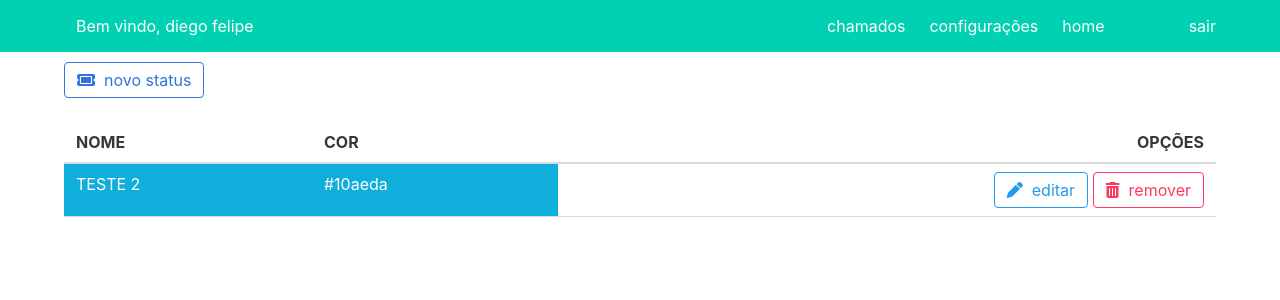
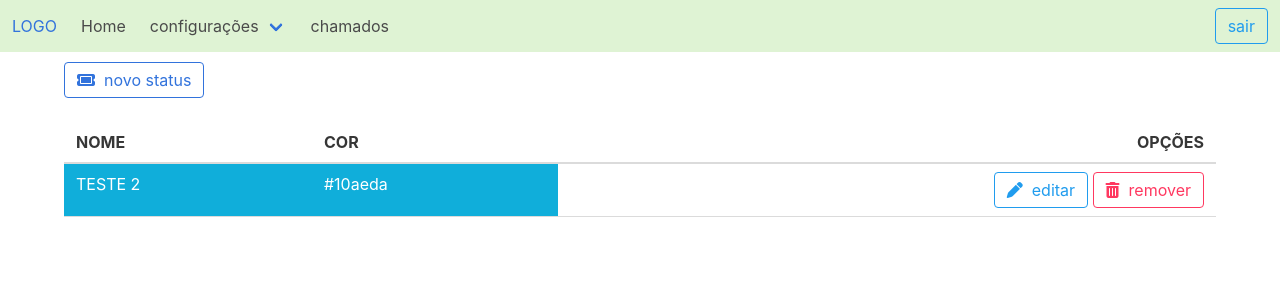
Before and after one commit to dxdiego5/tec_systema, a Flask app: page /status in a window 1280 px wide. Shown: the top 300 px of the page. Run offline with Flask 3, Linux system fonts and the light colour scheme; a user stored in the database is signed in.

Commit message:
new template menu navbar

```diff
--- a/app/__init__.py
+++ b/app/__init__.py
@@ -42,4 +42,6 @@ def create_app():
     from .routes.ticket import ticket as ticket_blueprint
     app.register_blueprint(ticket_blueprint)
 
+    from .routes.status import status as status_blueprint
+    app.register_blueprint(status_blueprint)
     return app
--- /dev/null
+++ b/app/routes/status.py
@@ -0,0 +1,68 @@
+from flask import Blueprint, flash, redirect, render_template, request, url_for
+from flask_login import login_required
+
+from app.models.models import Status, Tickets
+from .. import db
+
+status = Blueprint('status', __name__)
+
+
+@status.route('/status', methods=['GET','POST'])
+@login_required
+def status_list():
+   status = Status.query.all()
+
+   if request.method == 'GET':
+      return render_template('status/status_table.html', status = status)
+
+   elif request.method == 'POST':
+
+         # response possibles [create or update]
+         type_register = request.form.get('status_type')
+
+         # register a new status
+         if type_register == 'create':
+
+            status_name = request.form.get('status_name')
+            status_color = request.form.get('status_color')
+            if Status.query.filter_by(name=status_name.strip()).first():
+               flash(f'O nome de status {status_name.strip()} já existe.')
+               return redirect(url_for('status.status_list'))
+
+
+            status = Status(name=status_name.strip(), color=status_color)
+            db.session.add(status)
+            db.session.commit()
+            flash(f'Status criado com sucesso.')
+
+         elif type_register == 'update':
+            status_name = request.form.get('status_name_update')
+
+            status_color = request.form.get('status_color_update')
+            status_id = request.form.get('status_id_update')
+
+            # updatetd status
+            status = Status.query.get(status_id)
+            status.name = status_name.strip()
+            status.color = status_color
+            db.session.commit()
+            flash(f'Status atualizado com sucesso.')
+
+         elif type_register == 'delete':
+
+            status_id = request.form.get('status_id_delete')
+
+            # if exist ticke open actie status not delete
+            if Tickets.query.filter_by(status_id=status_id).first():
+               flash(f'Há chamados que utilizam o nome deste status, não podemos remover.')
+               return redirect(url_for('status.status_list'))
+
+            else:
+
+               Status.query.filter_by(id=status_id).delete()
+               db.session.commit()
+               flash(f'Status removido com sucesso.')
+               return redirect(url_for('status.status_list'))
+
+
+   return redirect(url_for('status.status_list'))
--- a/app/routes/ticket.py
+++ b/app/routes/ticket.py
@@ -46,7 +46,7 @@ def open_ticket():
 
          db.session.add(ticket)
          db.session.commit()
-
+         flash(f'Ticket criado com sucesso.')
          return redirect(url_for('ticket.ticket_list'))
 
 @ticket.route('/tickets')
@@ -54,62 +54,3 @@ def open_ticket():
 def ticket_list():
    tickets = Tickets.query.all()
    return render_template('ticket/ticket_table.html', tickets = tickets)
-
-@ticket.route('/status', methods=['GET','POST'])
-@login_required
-def status_list():
-   status = Status.query.all()
-
-   if request.method == 'GET':
-      return render_template('status/status_table.html', status = status)
-
-   elif request.method == 'POST':
-
-         # response possibles [create or update]
-         type_register = request.form.get('status_type')
-
-         # register a new status
-         if type_register == 'create':
-
-            status_name = request.form.get('status_name')
-            status_color = request.form.get('status_color')
-
-            if Status.query.filter_by(name=status_name.strip()).first():
-               flash(f'O nome de status {status_name.strip()} já existe.')
-               redirect(url_for('ticket.status_list'))
-
-
-            status = Status(name=status_name.strip(), color=status_color)
-            db.session.add(status)
-            db.session.commit()
-
-         elif type_register == 'update':
-            status_name = request.form.get('status_name_update')
-
-            status_color = request.form.get('status_color_update')
-            status_id = request.form.get('status_id_update')
-
-            # updatetd status
-            status = Status.query.get(status_id)
-            status.name = status_name.strip()
-            status.color = status_color
-            db.session.commit()
-
-         elif type_register == 'delete':
-
-            status_id = request.form.get('status_id_delete')
-
-            # if exist ticke open actie status not delete
-            if Tickets.query.filter_by(status_id=status_id).first():
-               flash(f'Há chamados que utilizam o nome deste status, não podemos remover.')
-               return redirect(url_for('ticket.status_list'))
-
-            else:
-
-               Status.query.filter_by(id=status_id).delete()
-               db.session.commit()
-               flash(f'Status removido com sucesso.')
-               return redirect(url_for('ticket.status_list'))
-
-
-   return redirect(url_for('ticket.status_list'))
--- a/app/static/css/style.css
+++ b/app/static/css/style.css
@@ -24,6 +24,8 @@ ul {
   }
 
   .lista-link {
+    border-radius: 5px;
+
     text-align: center;
     padding: 4px;
     background: rgb(17, 17, 17);
@@ -35,5 +37,5 @@ ul {
   }
 
   .lista-link:hover {
-    background: #5dd2b3;
+    background: #8bd8c3;
   }
--- /dev/null
+++ b/app/static/js/close-notification-bulma.js
@@ -0,0 +1,9 @@
+document.addEventListener('DOMContentLoaded', () => {
+    (document.querySelectorAll('.notification .delete') || []).forEach(($delete) => {
+      const $notification = $delete.parentNode;
+
+      $delete.addEventListener('click', () => {
+        $notification.parentNode.removeChild($notification);
+      });
+    });
+  });
--- /dev/null
+++ b/app/static/js/timeout-div-alert.js
@@ -0,0 +1,6 @@
+setTimeout(function () {
+    document.getElementById("alert").style.display = "none";
+}, 5000);
+function hide() {
+    document.getElementById("alert").style.display = "none";
+}
--- a/app/templates/base.html
+++ b/app/templates/base.html
@@ -15,73 +15,82 @@
     {% endblock %}
 
 </head>
+
 <body>
-    <section>
-        <div class="hero is-primary is-widescreen">
-            <nav class="navbar">
-                <div class="container">
+    <nav class="navbar" role="navigation" aria-label="main navigation" style="background-color: rgb(223, 243, 212);">
+        <div class="navbar-brand">
+            <a class="navbar-item" href="{{ url_for('main.index') }}">
+                LOGO
+                <!-- <img src="https://bulma.io/images/bulma-logo.png" width="112" height="28"> -->
+            </a>
 
-                    <div id="navbarMenuHeroA" class="navbar-menu">
-                        <div class="navbar-start teste">
-                            {% if current_user.is_authenticated %}
-                            <h6 class="navbar-item" style="color: white;">Bem vindo, {{current_user.name | lower}}</h6>
-                            {% endif %}
+            <a role="button" class="navbar-burger burger" aria-label="menu" aria-expanded="false"
+                data-target="navbarBasicExample">
+                <span aria-hidden="true"></span>
+                <span aria-hidden="true"></span>
+                <span aria-hidden="true"></span>
+            </a>
+        </div>
+
+        <div id="navbarBasicExample" class="navbar-menu">
+            <div class="navbar-start">
+                <a href="{{ url_for('main.index') }}" class="navbar-item">
+                    Home
+                </a>
+
+                <div class="navbar-item has-dropdown is-hoverable">
+                    <a class="navbar-link">
+                        configurações
+                    </a>
+
+                    <div class="navbar-dropdown">
+                        <a class="navbar-item" href="{{ url_for('main.profile') }}">
+                            usuario
+                        </a>
+                        <hr class="navbar-divider">
+                        <a class="navbar-item" href="{{ url_for('status.status_list') }}">
+                            status
+                        </a>
+                    </div>
+                </div>
+                <a class="navbar-item" href="{{ url_for('ticket.ticket_list') }}" title="Novo chamado">
+                    chamados
+                </a>
+
+
             </div>
 
             <div class="navbar-end">
-
-                            {% if current_user.is_authenticated %}
-                            <a href="{{ url_for('ticket.ticket_list') }}" title="Novo chamado" class="navbar-item">
-                                chamados
-                            </a>
-
-                            <ul class="navbar-item">
-                                <li class='lista1'>
-                                <a href="#" >configurações</a>
-                                <ul class='lista2'>
-                                    <li class='lista-link'><a class='link' href="{{ url_for('main.profile') }}" title="Configurações" >usuario</a></li>
-                                    <li class='lista-link'><a class='link' href="{{ url_for('ticket.status_list') }}">novo status</a></li>
-                                </ul>
-                                </li>
-                            </ul>
-
-                            {% endif %}
-
+                <div class="navbar-item">
+                    <div class="buttons">
                         {% if not current_user.is_authenticated %}
-                            <a href="{{ url_for('auth.login') }}" title="Login" class="navbar-item">
-                                login
+                        <a href="{{ url_for('auth.login') }}" title="Login" class="button is-primary is-outlined">
+                            Login
                         </a>
                         {% endif %}
 
-                            <!-- {% if current_user.is_authenticated %}
-                            <a href="{{ url_for('auth.signup') }}" title="Cadastrar-se" class="navbar-item">
-                                <i class="fa-solid fa-user-plus" title="Cadastrar-se"></i>
-                            </a>
-                            {% endif %} -->
-                            <a href="{{ url_for('main.index') }}" class="navbar-item" title="Home">
-                                home
-                            </a>
-
                         {% if current_user.is_authenticated %}
-                            <a href="{{ url_for('auth.logout') }}" title="Sair" class="navbar-item"
-                                style="margin-left: 60px !important;">
+                        <a href="{{ url_for('auth.logout') }}" title="Sair" class="button is-info is-outlined">
                             sair
                         </a>
                         {% endif %}
                     </div>
                 </div>
             </div>
+        </div>
     </nav>
-        </div>
-    </section>
+
 
     <div class="container is-widescreen" style="margin-top:10px;">
         {% block content %}
         {% endblock %}
     </div>
 
+
     {% block link_js %}
     {% endblock %}
+    <script src="static/js/close-notification-bulma.js"></script>
+    <script src="static/js/timeout-div-alert.js"></script>
 </body>
 
 </html>
--- a/app/templates/status/status_table.html
+++ b/app/templates/status/status_table.html
@@ -2,17 +2,19 @@
 
 {% block content %}
 <div class="container">
+
+  {% with messages = get_flashed_messages() %}
+  {% if messages[0] %}
+  <article id="alert" class="message is-info">
+    <div class="message-body">
+      {{messages[0]}}
+    </div>
+  </article>
+  {% endif %}
+  {% endwith %}
+
   <div class="table-container">
     <table id="example" class="table is-striped" style="width:100%">
-
-      {% with messages = get_flashed_messages() %}
-      {% if messages[0] %}
-      <div class="notification is-warning">
-        {{ messages[0] }}
-      </div>
-      {% endif %}
-      {% endwith %}
-
       <thead>
         <div class="buttons">
           <a class="button is-link is-outlined js-modal-trigger" data-target="modal-create-status">
```
Also changed, not shown: app/templates/auth/login.html (+6 -5 lines), app/templates/auth/signup.html (+6 -4 lines), app/templates/ticket/ticket_create.html (+0 -8 lines), app/templates/ticket/ticket_table.html (+13 -0 lines), bkp.html (added, +88 -0 lines), app/data.db. Lines whose indentation alone changed are shown as unchanged.
